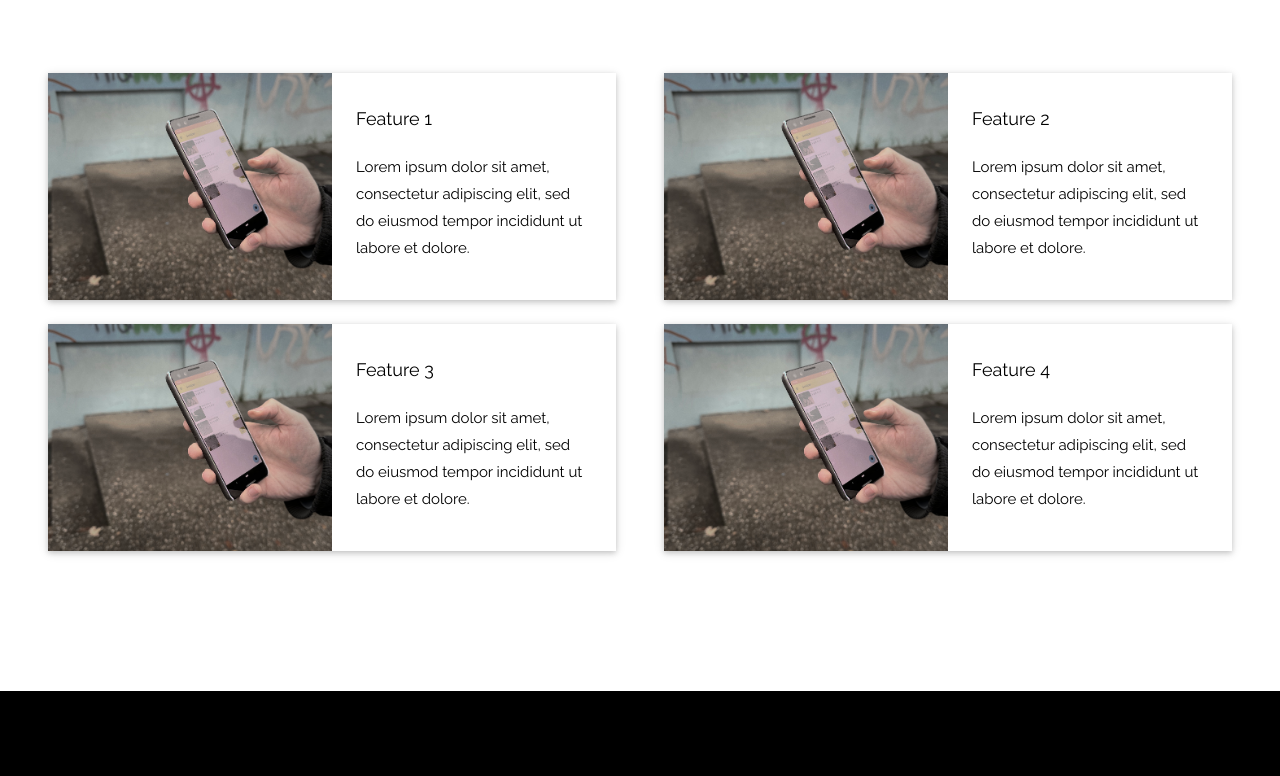
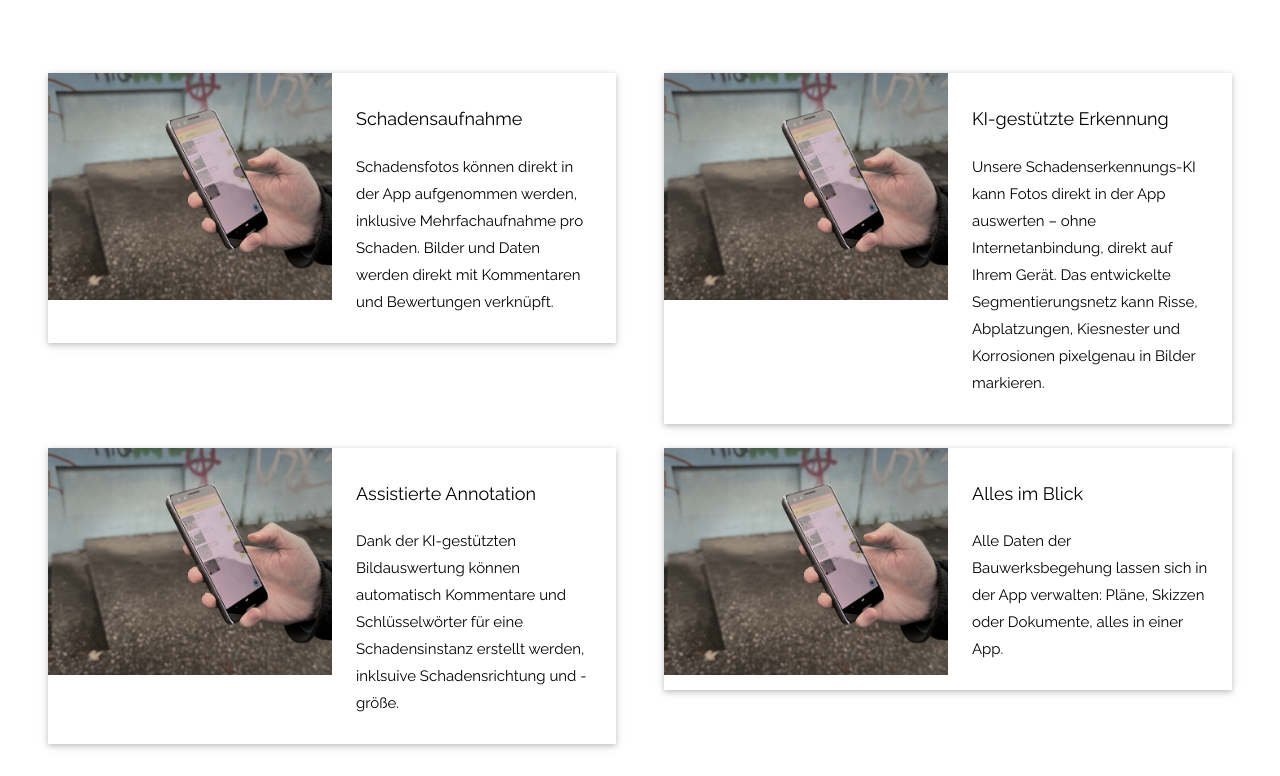
Before and after one commit to InStandDigital/InStandDigital.github.io, a plain HTML site: page index.html in a window 1280 px wide. Shown: the part 984-1760 px from the top of the page. Drawn offline with nearby package versions, Linux system fonts and the light colour scheme.

Commit message:
Features-Texte

```diff
--- a/index.html
+++ b/index.html
@@ -67,7 +67,7 @@ body, html {
   <div class="w3-display-left w3-text-white" style="padding:48px">
     <span class="w3-jumbo w3-hide-small">Digitale Bauwerksprüfung - Neu gedacht</span><br>
     <span class="w3-xxlarge w3-hide-large w3-hide-medium">Die neue digitale Bauwerksprüfung</span><br>
-    <span class="w3-large">Mit der InStandApp </span>
+    <span class="w3-large">Die InStand-App ist ein Prototyp um die Bauwerksprüfung digital und zukunftssicher zu gestalten,<br>KI-gestützt und mit eigener Datenhoheit.</span>
     <p><a href="#app" class="w3-button w3-white w3-padding-large w3-large w3-margin-top w3-opacity w3-hover-opacity-off">Schnuppern Sie mal rein</a></p>
   </div>
   <div class="w3-display-bottomleft w3-text-white w3-large" style="padding:24px 48px">
@@ -90,8 +90,8 @@ body, html {
             <img class="w3-image" src="/img/background.jpg" alt="Firdes" style="height:100%">
           </div>
           <div class="w3-half w3-padding-large">
-            <p class="w3-large">Feature 1</p>
-            <p>Lorem ipsum dolor sit amet, consectetur adipiscing elit, sed do eiusmod tempor incididunt ut labore et dolore.</p>
+            <p class="w3-large">Schadensaufnahme</p>
+            <p>Schadensfotos können direkt in der App aufgenommen werden, inklusive Mehrfachaufnahme pro Schaden. Bilder und Daten werden direkt mit Kommentaren und Bewertungen verknüpft.</p>
           </div>
         </div>
       </div>
@@ -103,8 +103,8 @@ body, html {
             <img class="w3-image" src="/img/background.jpg" alt="Firdes" style="height:100%">
           </div>
           <div class="w3-half w3-padding-large">
-            <p class="w3-large">Feature 2</p>
-            <p>Lorem ipsum dolor sit amet, consectetur adipiscing elit, sed do eiusmod tempor incididunt ut labore et dolore.</p>
+            <p class="w3-large">KI-gestützte Erkennung</p>
+            <p>Unsere Schadenserkennungs-KI kann Fotos direkt in der App auswerten&nbsp;&ndash; ohne Internetanbindung, direkt auf Ihrem Gerät. Das entwickelte Segmentierungsnetz kann Risse, Abplatzungen, Kiesnester und Korrosionen pixelgenau in Bilder markieren.</p>
           </div>
         </div>
       </div>
@@ -116,8 +116,8 @@ body, html {
             <img class="w3-image" src="/img/background.jpg" alt="Firdes" style="height:100%">
           </div>
           <div class="w3-half w3-padding-large">
-            <p class="w3-large">Feature 3</p>
-            <p>Lorem ipsum dolor sit amet, consectetur adipiscing elit, sed do eiusmod tempor incididunt ut labore et dolore.</p>
+            <p class="w3-large">Assistierte Annotation</p>
+            <p>Dank der KI-gestützten Bildauswertung können automatisch Kommentare und Schlüsselwörter für eine Schadensinstanz erstellt werden, inklsuive Schadensrichtung und -größe.</p>
           </div>
         </div>
       </div>
@@ -129,8 +129,8 @@ body, html {
             <img class="w3-image" src="/img/background.jpg" alt="Firdes" style="height:100%">
           </div>
           <div class="w3-half w3-padding-large">
-            <p class="w3-large">Feature 4</p>
-            <p>Lorem ipsum dolor sit amet, consectetur adipiscing elit, sed do eiusmod tempor incididunt ut labore et dolore.</p>
+            <p class="w3-large">Alles im Blick</p>
+            <p>Alle Daten der Bauwerksbegehung lassen sich in der App verwalten: Pläne, Skizzen oder Dokumente, alles in einer App.</p>
           </div>
         </div>
       </div>
@@ -141,14 +141,14 @@ body, html {
 <div class="w3-container w3-black" style="padding:128px 16px" id="video">
   <h3 class="w3-center">DEMO</h3>
   <div class="w3-container w3-center">
-    <div class="w3-third w3-panel"></div>
-    <div class="w3-third w3-panel">
+    <!-- <div class="w3-third w3-panel"></div> -->
+    <div class="w3-panel " style="margin-inline:auto; max-width:720px">
     <video width="100%" height="100%" controls>
       <source src="Instand_digital_edited_for_website_compressed.mp4" type="video/mp4">
       Your browser does not support the video tag.
     </video>
     </div>
-    <div class="w3-third w3-panel"></div>
+    <!-- <div class="w3-third w3-panel"></div> -->
   </div>
 </div>
 <!-- About Section -->
```
